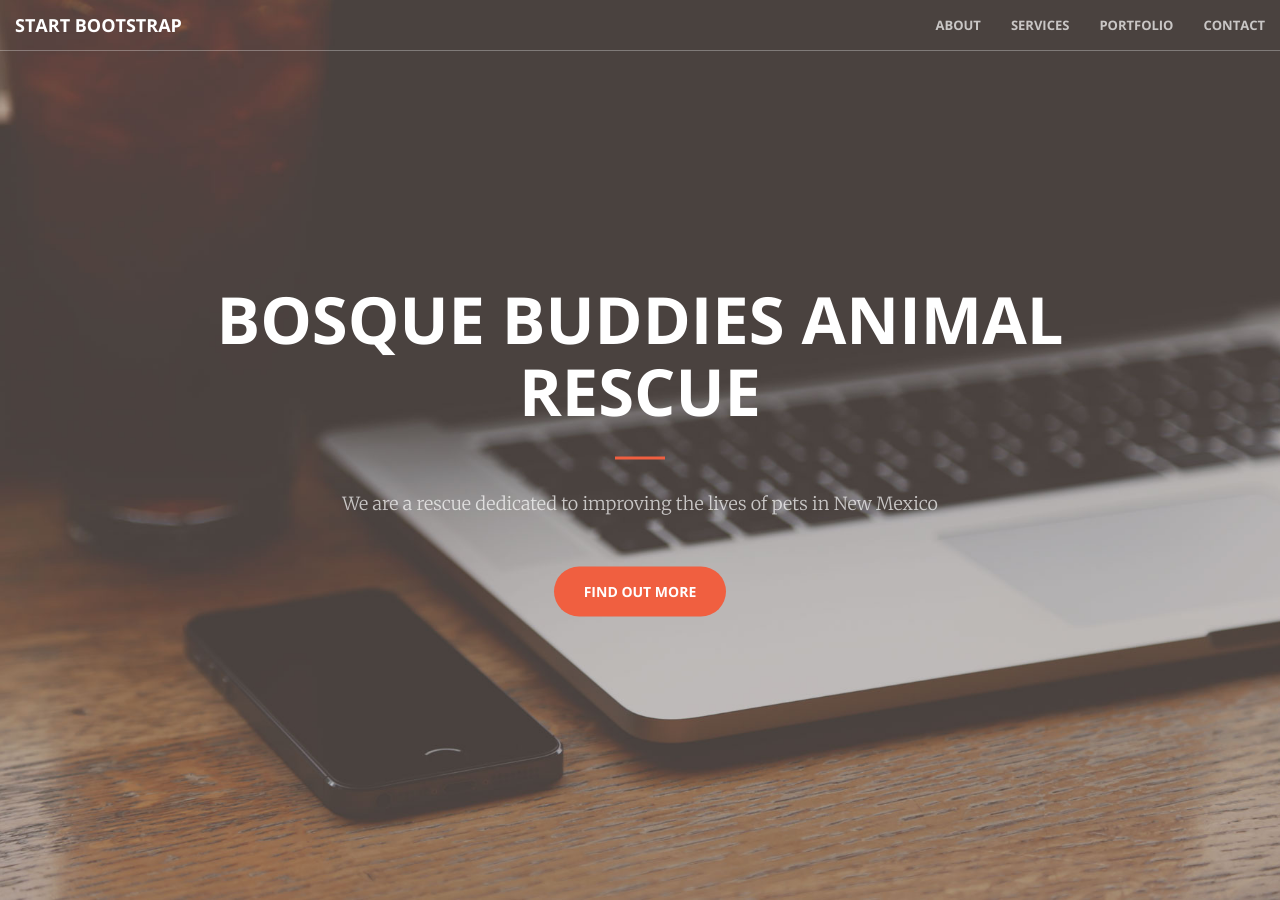
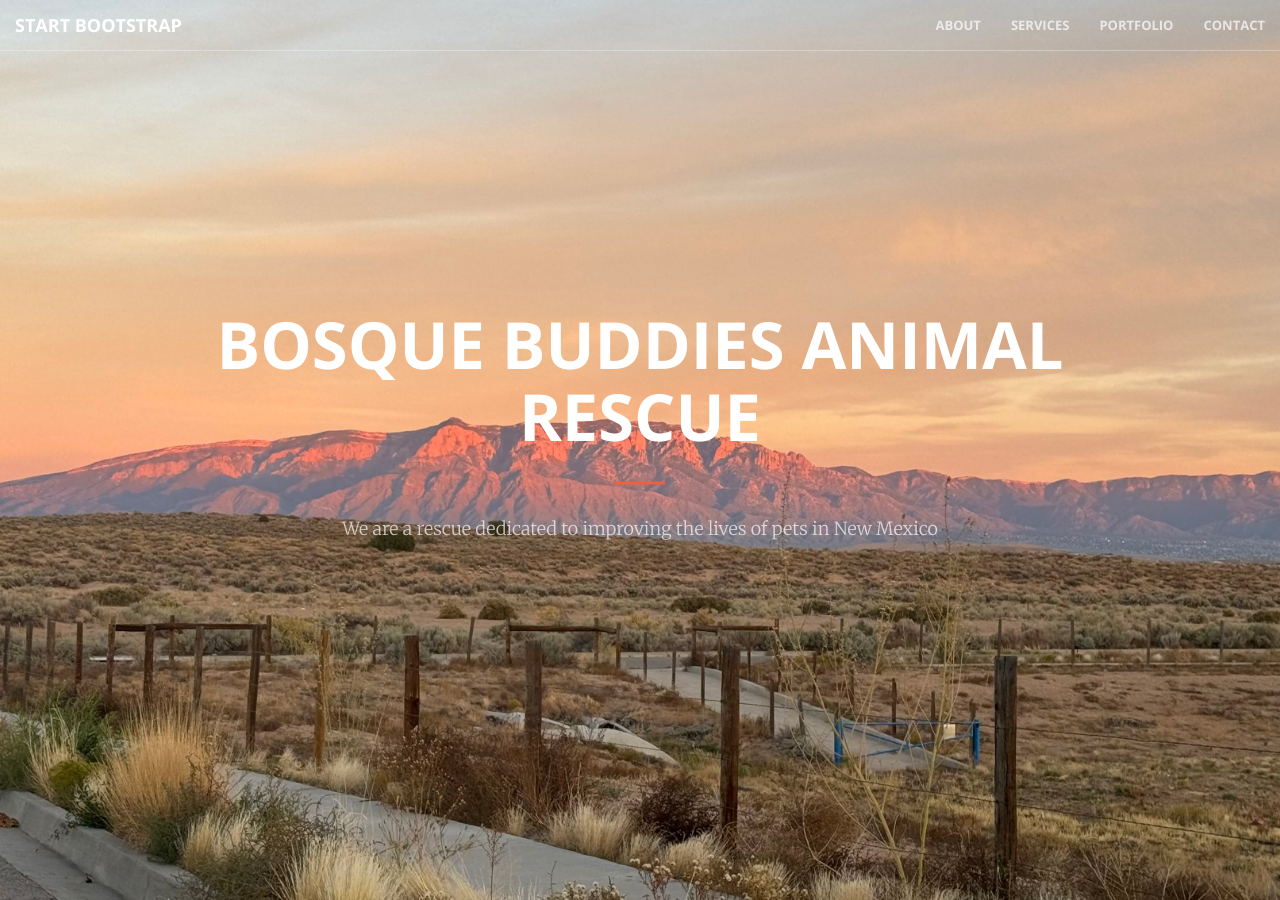
Before and after one commit to bbanimalrescue/bbanimalrescue.github.io, a Jekyll site: the page built from index.html, in a window 1280 px wide and 900 px high. Built offline with Jekyll 4.4.1, drawn with Linux system fonts in a browser that asks for light colours.

Commit message:
Changed header photo

```diff
--- a/_includes/header.html
+++ b/_includes/header.html
@@ -4,7 +4,7 @@
             <h1>Bosque Buddies Animal Rescue</h1>
             <hr>
             <p>We are a rescue dedicated to improving the lives of pets in New Mexico</p>
-            <a href="#about" class="btn btn-primary btn-xl page-scroll">Find Out More</a>
+            <!-- <a href="#about" class="btn btn-primary btn-xl page-scroll">Find Out More</a> -->
         </div>
     </div>
 </header>
--- a/_sass/_base.scss
+++ b/_sass/_base.scss
@@ -155,7 +155,7 @@
     min-height: auto;
     @include background-cover;
     background-position: center;
-    background-image: url('../img/header.jpg');
+    background-image: url('../img/sandias.jpg');
     text-align: center;
     color: white;
     .header-content {
```
Also changed, not shown: img/sandias.jpg (added), 2 other files.
